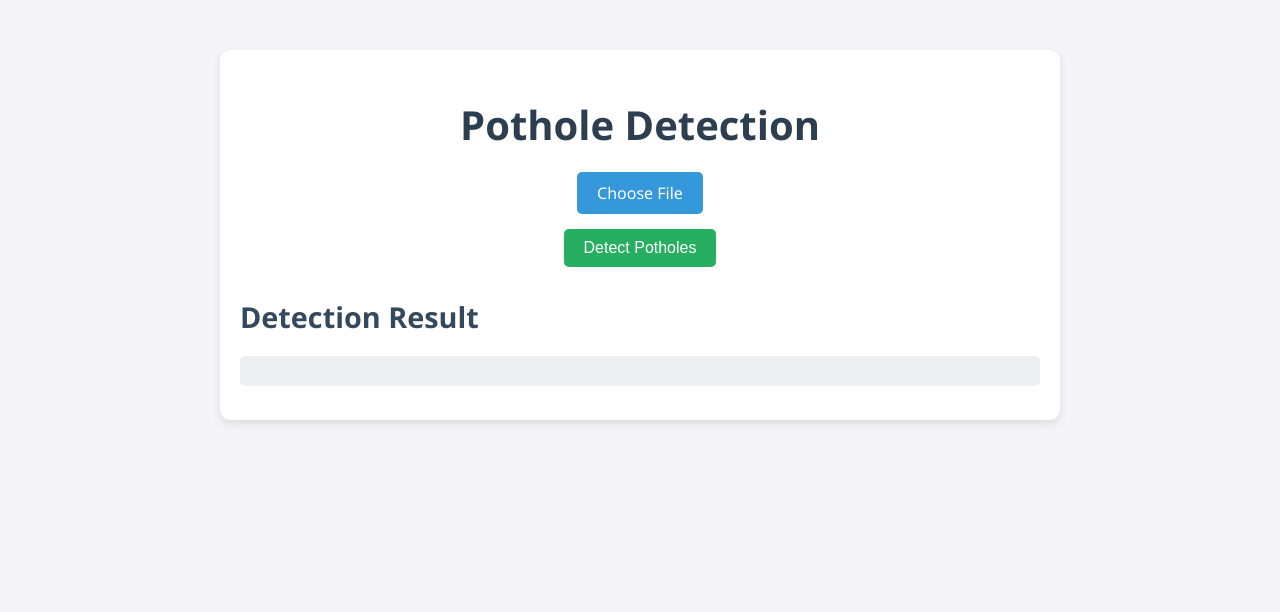
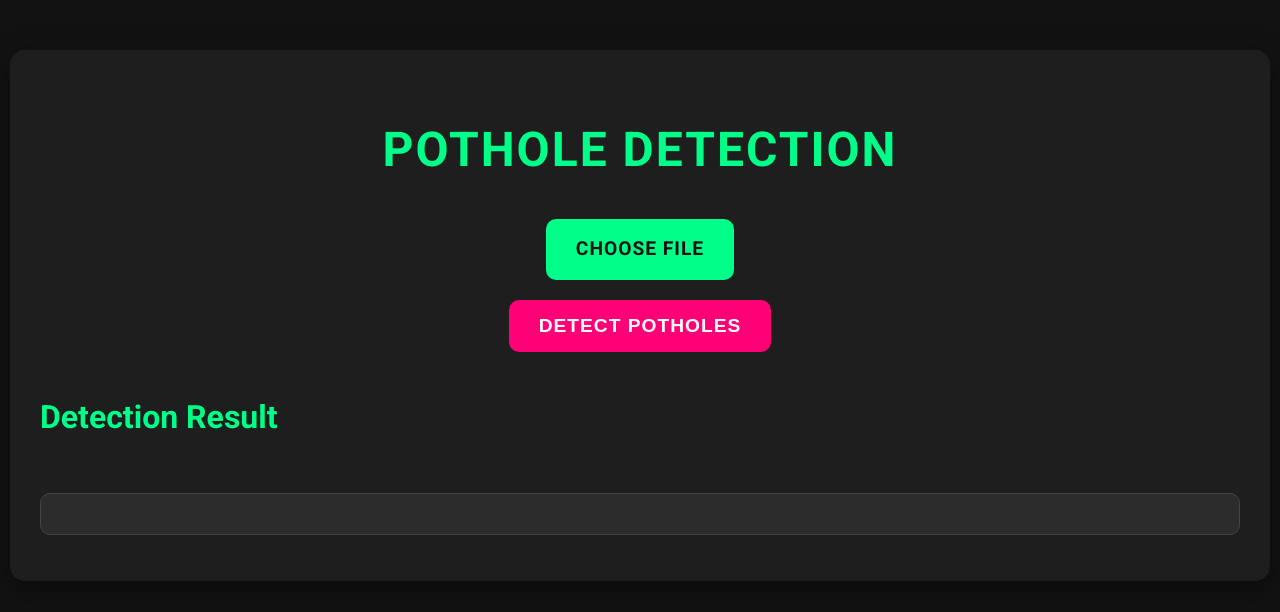
Before and after one commit to SairajNarayankar/pothole-detector, a Flask app: page / in a window 1280 px wide. Shown: the top 612 px of the page. Run offline with Flask 3, Linux system fonts and the light colour scheme.

Commit message:
Update style.css

```diff
--- a/static/css/style.css
+++ b/static/css/style.css
@@ -1,33 +1,38 @@
 /* General Styles */
 body {
-    font-family: 'Segoe UI', Tahoma, Geneva, Verdana, sans-serif;
-    background-color: #f4f4f9;
+    font-family: 'Roboto', sans-serif;
+    background-color: #121212; /* Dark background */
+    color: #ffffff; /* White text */
     margin: 0;
     padding: 0;
-    color: #333;
+    line-height: 1.6;
 }
 
 .container {
-    max-width: 800px;
+    max-width: 1200px;
     margin: 50px auto;
-    padding: 20px;
-    background: #fff;
-    border-radius: 10px;
-    box-shadow: 0 4px 10px rgba(0, 0, 0, 0.1);
+    padding: 30px;
+    background: #1e1e1e; /* Dark container */
+    border-radius: 15px;
+    box-shadow: 0 8px 32px rgba(0, 0, 0, 0.4);
 }
 
 h1 {
     text-align: center;
-    color: #2c3e50;
-    font-size: 2.5rem;
-    margin-bottom: 20px;
+    color: #00ff88; /* Neon green */
+    font-size: 3rem;
+    margin-bottom: 30px;
+    font-weight: 700;
+    text-transform: uppercase;
+    letter-spacing: 2px;
 }
 
 h2 {
-    color: #34495e;
-    font-size: 1.8rem;
-    margin-top: 20px;
-    margin-bottom: 10px;
+    color: #00ff88; /* Neon green */
+    font-size: 2rem;
+    margin-top: 30px;
+    margin-bottom: 20px;
+    font-weight: 600;
 }
 
 /* File Upload Section */
@@ -35,8 +40,8 @@ h2 {
     display: flex;
     flex-direction: column;
     align-items: center;
-    gap: 15px;
-    margin-bottom: 30px;
+    gap: 20px;
+    margin-bottom: 40px;
 }
 
 #fileInput {
@@ -45,48 +50,60 @@ h2 {
 
 .custom-file-upload {
     display: inline-block;
-    padding: 10px 20px;
-    background-color: #3498db;
-    color: #fff;
-    border-radius: 5px;
+    padding: 15px 30px;
+    background-color: #00ff88; /* Neon green */
+    color: #121212; /* Dark text */
+    border-radius: 10px;
     cursor: pointer;
-    font-size: 1rem;
-    transition: background-color 0.3s ease;
+    font-size: 1.2rem;
+    font-weight: 600;
+    transition: all 0.3s ease;
+    text-transform: uppercase;
+    letter-spacing: 1px;
 }
 
 .custom-file-upload:hover {
-    background-color: #2980b9;
+    background-color: #00cc66; /* Darker green */
+    transform: translateY(-3px);
+    box-shadow: 0 4px 15px rgba(0, 255, 136, 0.3);
 }
 
 button {
-    padding: 10px 20px;
-    background-color: #27ae60;
-    color: #fff;
+    padding: 15px 30px;
+    background-color: #ff0077; /* Neon pink */
+    color: #ffffff;
     border: none;
-    border-radius: 5px;
+    border-radius: 10px;
     cursor: pointer;
-    font-size: 1rem;
-    transition: background-color 0.3s ease;
+    font-size: 1.2rem;
+    font-weight: 600;
+    transition: all 0.3s ease;
+    text-transform: uppercase;
+    letter-spacing: 1px;
 }
 
 button:hover {
-    background-color: #219653;
+    background-color: #cc0066; /* Darker pink */
+    transform: translateY(-3px);
+    box-shadow: 0 4px 15px rgba(255, 0, 119, 0.3);
 }
 
 /* Detection Result Section */
 #result {
-    margin-top: 20px;
+    margin-top: 30px;
 }
 
 #imageContainer {
     position: relative;
-    margin-bottom: 20px;
+    margin-bottom: 30px;
+    border-radius: 15px;
+    overflow: hidden;
+    background: #2c2c2c; /* Dark background for image container */
 }
 
 #resultImage {
     max-width: 100%;
-    border-radius: 10px;
-    box-shadow: 0 4px 10px rgba(0, 0, 0, 0.1);
+    border-radius: 15px;
     display: none;
 }
 
@@ -98,28 +115,51 @@ button:hover {
 }
 
 #resultText {
-    background-color: #ecf0f1;
-    padding: 15px;
-    border-radius: 5px;
+    background-color: #2c2c2c; /* Dark background */
+    padding: 20px;
+    border-radius: 10px;
     font-family: 'Courier New', Courier, monospace;
-    font-size: 0.9rem;
+    font-size: 1rem;
     white-space: pre-wrap;
     word-wrap: break-word;
     overflow-x: auto;
+    color: #00ff88; /* Neon green */
+    border: 1px solid #444;
+}
+
+/* Animations */
+@keyframes fadeIn {
+    from {
+        opacity: 0;
+        transform: translateY(20px);
+    }
+    to {
+        opacity: 1;
+        transform: translateY(0);
+    }
+}
+
+.container {
+    animation: fadeIn 0.8s ease-out;
 }
 
 /* Responsive Design */
 @media (max-width: 768px) {
     .container {
         margin: 20px;
-        padding: 15px;
+        padding: 20px;
     }
 
     h1 {
-        font-size: 2rem;
+        font-size: 2.5rem;
     }
 
     h2 {
-        font-size: 1.5rem;
+        font-size: 1.8rem;
+    }
+
+    .custom-file-upload, button {
+        padding: 12px 24px;
+        font-size: 1rem;
     }
 }
```
